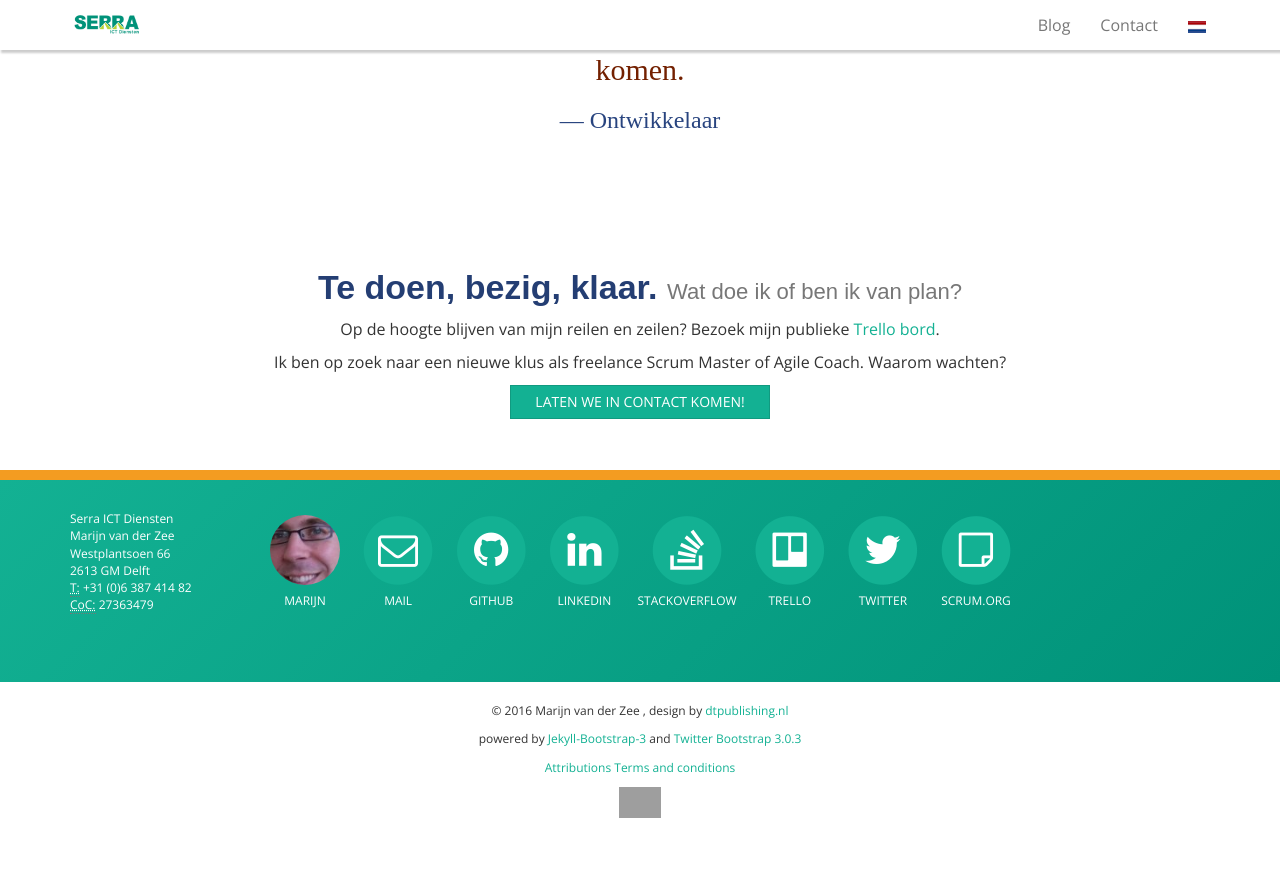
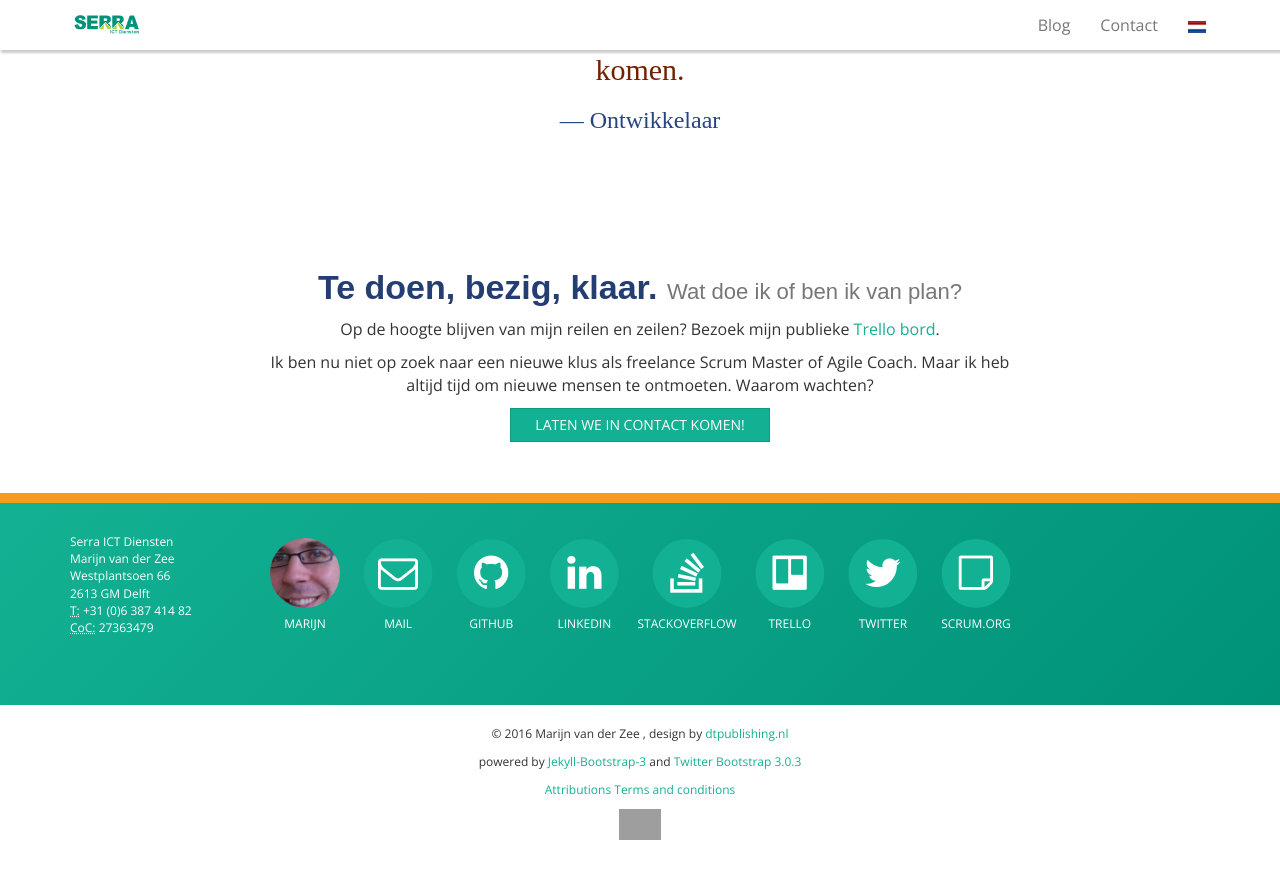
Before and after one commit to serraict/serraict.github.io, a Jekyll site: the page built from index-nl.md, in a window 1280 px wide and 900 px high, scrolled down 2444 px. Shown: the top 879 px of the window. Built offline with Jekyll 4.4.1, drawn with Linux system fonts in a browser that asks for light colours; nearby versions of some CDN libraries; some web fonts are replaced; grey boxes are pictures that could not be loaded.

Commit message:
Update index-nl.md

```diff
--- a/index-nl.md
+++ b/index-nl.md
@@ -271,7 +271,9 @@ tagline: Marijn van der Zee
       Op de hoogte blijven van mijn reilen en zeilen?
       Bezoek mijn publieke <a href="http://bit.do/serras-kanban-board">Trello bord</a>.
       </p>
-      <p>Ik ben op zoek naar een nieuwe klus als freelance Scrum Master of Agile Coach. Waarom wachten?</p>
+      <p>Ik ben nu niet op zoek naar een nieuwe klus als freelance Scrum Master of Agile Coach.
+      Maar ik heb altijd tijd om nieuwe mensen te ontmoeten.
+      Waarom wachten?</p>
       <p><a href="pages/contact.html" class="btn btn-primary">Laten we in contact komen!</a></p>
     </div>
 
```
